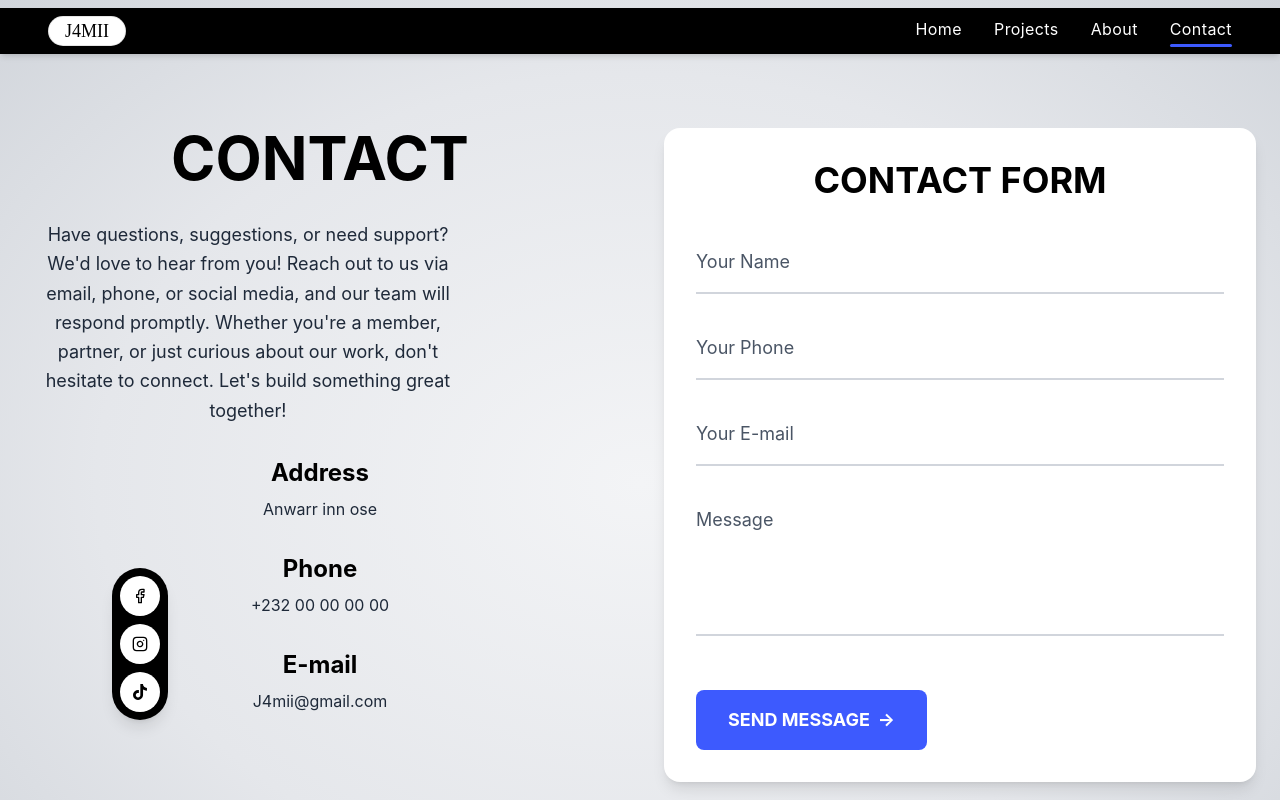
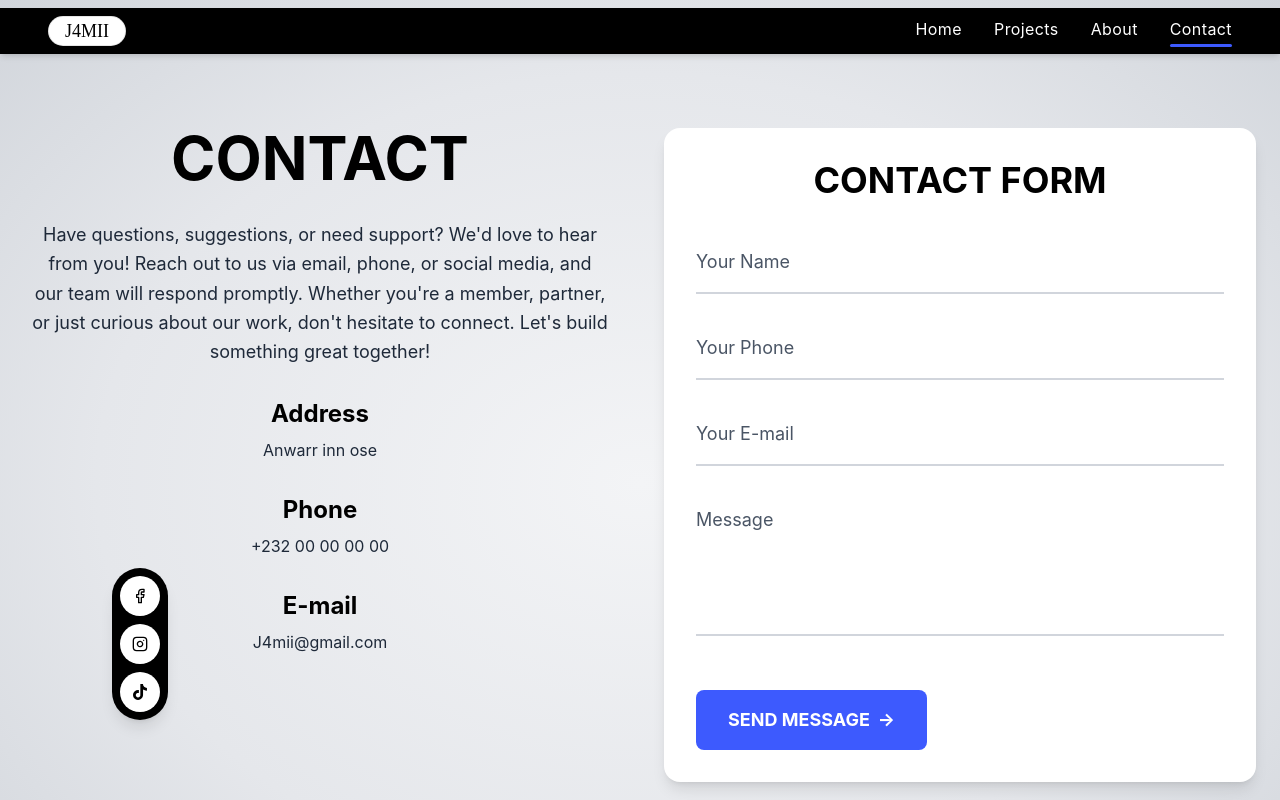
Before and after one commit to JKHAMARA/j4mii-website, a React (Vite) app in the folder j4mii-react-website/: page /contact in a window 1280 px wide. Shown: the top 800 px of the page. Built offline with nearby package versions, Linux system fonts and the light colour scheme; a web font is replaced by a local one.

Commit message:
centered the paragraph under contact text in the contact page

```diff
--- a/j4mii-react-website/src/Pages/Contact.jsx
+++ b/j4mii-react-website/src/Pages/Contact.jsx
@@ -33,7 +33,7 @@
               <h1 className="text-5xl lg:text-6xl font-bold text-black mb-8">
                 CONTACT
               </h1>
-              <p className="text-gray-800 text-lg leading-relaxed max-w-md">
+              <p className="text-gray-800 text-lg leading-relaxed max-w-xl text-center mx-auto">
                 Have questions, suggestions, or need support? We'd love to
                 hear from you! Reach out to us via email, phone, or social
                 media, and our team will respond promptly. Whether you're
```
